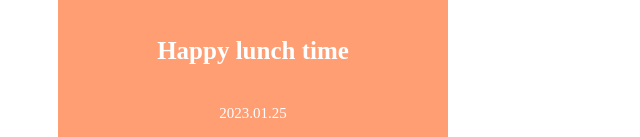
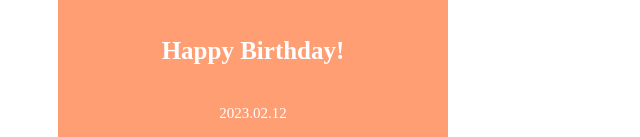
Before and after one commit to homaen/photo, a plain HTML site: page index.html in a window 1280 px wide. Shown: the part 1648-1785 px from the top of the page, 387-1027 px from the left. Drawn offline with Linux system fonts and the light colour scheme; a web font is replaced by a local one.

Commit message:
Update index.html

```diff
--- a/index.html
+++ b/index.html
@@ -203,8 +203,8 @@
 
         </div>
         <div class="footer">
-            <p class="f-title">Happy lunch time</p>
-            <p class="f-date">2023.01.25</p>
+            <p class="f-title">Happy Birthday!</p>
+            <p class="f-date">2023.02.12</p>
         </div>
     </div>
 </body>
```
